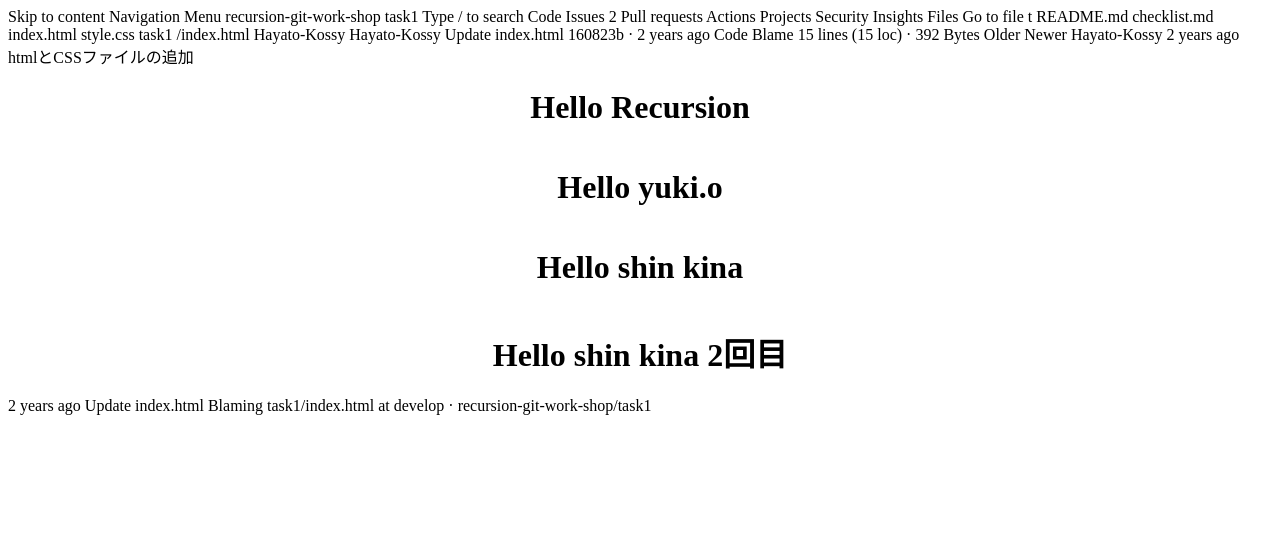
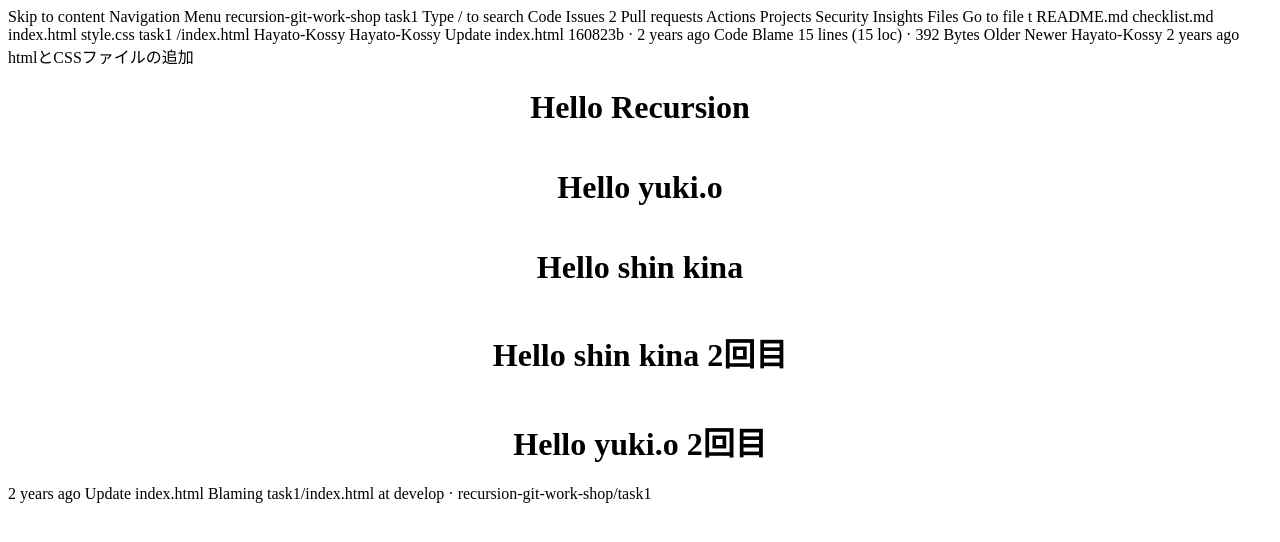
Before and after one commit to teamdev-beginner-202506-a4/task1, a plain HTML site: page index.html in a window 1280 px wide. Drawn offline with Linux system fonts and the light colour scheme.

Commit message:
feat: index.htmlの修正2回目 by yuki.o

```diff
--- a/index.html
+++ b/index.html
@@ -53,6 +53,7 @@ htmlとCSSファイルの追加
         <h1>Hello yuki.o</h1>
         <h1>Hello shin kina</h1>
         <h1>Hello shin kina 2回目</h1>
+        <h1>Hello yuki.o 2回目</h1>
     </div>
 </body>
 2 years ago
```
